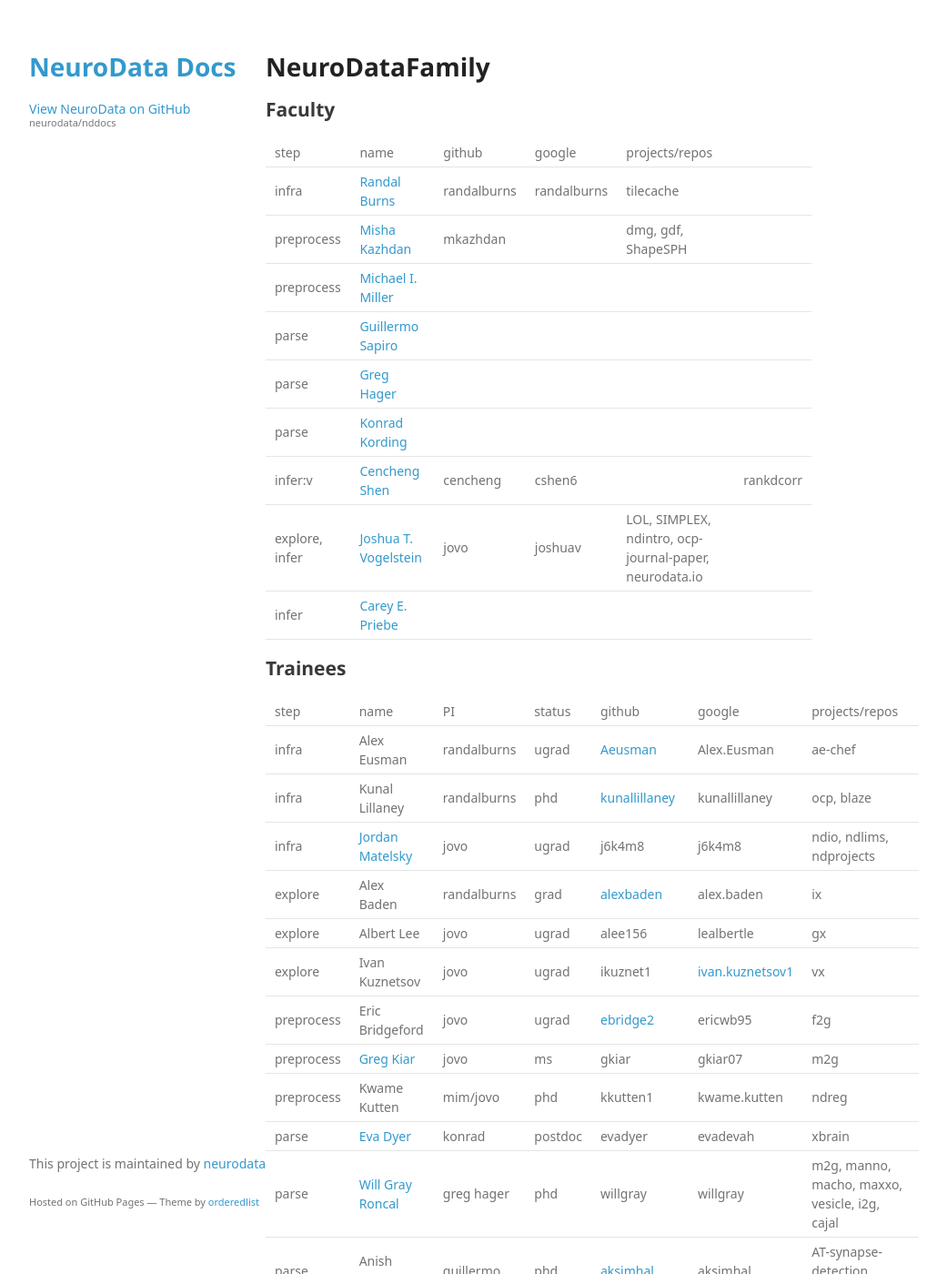
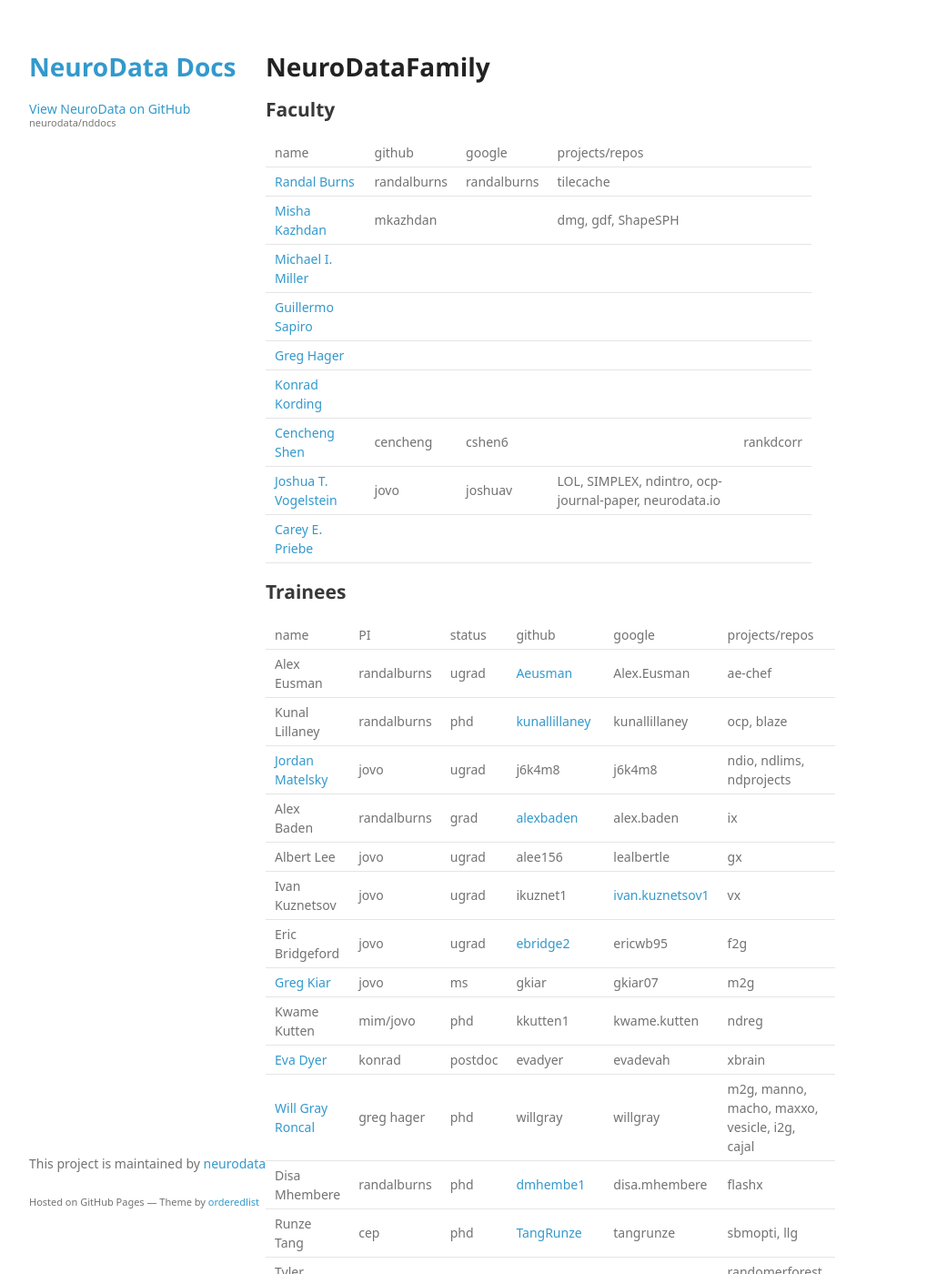
Before and after one commit to neurodata/nddocs-archive, a Jekyll site: the page built from about/peeps.md, in a window 1280 px wide and 1400 px high. Shown: the whole window at 91% size, without its empty margins (178-1219 px from the left). Built offline with Jekyll 4.4.1, drawn with Linux system fonts in a browser that asks for light colours; some web fonts are replaced; some of the changed text lies outside the part shown.

Commit message:
Update peeps.md

```diff
--- a/about/peeps.md
+++ b/about/peeps.md
@@ -7,40 +7,39 @@ layout: default
 
 ## Faculty
 
-| step 			| name 											|  github | google | projects/repos |
-| infra 		| [Randal Burns](http://hssl.cs.jhu.edu/~randal/)|  randalburns 	| randalburns 	| tilecache |
-| preprocess 	| [Misha Kazhdan](http://www.cs.jhu.edu/~misha/)| mkazhdan 		| 				| dmg, gdf, ShapeSPH |
-| preprocess 	| [Michael I. Miller](http://cis.jhu.edu/faculty/mmiller.php) |
-| parse 		| [Guillermo Sapiro](http://sapirolab.pratt.duke.edu/) 								|   |  |  |
-| parse 		| [Greg Hager](http://www.cs.jhu.edu/~hager/)
-| parse 		| [Konrad Kording](http://koerding.com/)
-| infer:v 		| [Cencheng Shen](http://sites.temple.edu/cshen/)| cencheng  								| cshen6 		| 				| rankdcorr |
-| explore, infer			| [Joshua T. Vogelstein](http://jovo.me)  		| jovo 		| joshuav 	| LOL, SIMPLEX, ndintro, ocp-journal-paper, neurodata.io  |
-| infer 		| [Carey E. Priebe](http://www.ams.jhu.edu/~priebe/)
+| name 											|  github | google | projects/repos |
+| [Randal Burns](http://hssl.cs.jhu.edu/~randal/)|  randalburns 	| randalburns 	| tilecache |
+| [Misha Kazhdan](http://www.cs.jhu.edu/~misha/)| mkazhdan 		| 				| dmg, gdf, ShapeSPH |
+| [Michael I. Miller](http://cis.jhu.edu/faculty/mmiller.php) |
+| [Guillermo Sapiro](http://sapirolab.pratt.duke.edu/) 								|   |  |  |
+| [Greg Hager](http://www.cs.jhu.edu/~hager/)
+| [Konrad Kording](http://koerding.com/)
+| [Cencheng Shen](http://sites.temple.edu/cshen/)| cencheng  								| cshen6 		| 				| rankdcorr |
+| [Joshua T. Vogelstein](http://jovo.me)  		| jovo 		| joshuav 	| LOL, SIMPLEX, ndintro, ocp-journal-paper, neurodata.io  |
+| [Carey E. Priebe](http://www.ams.jhu.edu/~priebe/)
 
 
 ## Trainees
 
 
 
-| step 			| name 											| PI | status | github | google | projects/repos |
-| infra 		| Alex Eusman 									| randalburns | ugrad | [Aeusman](https://github.com/Aeusman) 		| Alex.Eusman 	| ae-chef|
-| infra 		| Kunal Lillaney 							| randalburns | phd | [kunallillaney](https://github.com/kunallillaney) | kunallillaney | ocp, blaze  |
-| infra 		| [Jordan Matelsky](http://jordan.matelsky.com) | jovo | ugrad | j6k4m8 		| j6k4m8 		| ndio, ndlims, ndprojects |
-| explore 		| Alex Baden 									| randalburns | grad | [alexbaden](https://github.com/alexbaden) 	| alex.baden 	| ix  |
-| explore 		| Albert Lee 									| jovo | ugrad | alee156 		| lealbertle 	| gx |
-| explore 		| Ivan Kuznetsov 				| jovo | ugrad | ikuznet1 	|[ivan.kuznetsov1](https://scholar.google.com/citations?user=I3zJCYUAAAAJ&hl=en)| vx |
-| preprocess 	| Eric Bridgeford 								| jovo | ugrad | [ebridge2](https://github.com/ebridge2) 		| ericwb95 		| f2g |
-| preprocess 	| [Greg Kiar](http://ikiar.ca)  				| jovo | ms | gkiar 		| gkiar07 		| m2g |
-| preprocess 	| Kwame Kutten 									| mim/jovo | phd |  kkutten1 		| kwame.kutten 	| ndreg |
-| parse 		| [Eva Dyer](http://www.ece.rice.edu/~eld1/)	| konrad | postdoc | evadyer 		| evadevah 		| xbrain |
-| parse 		| [Will Gray Roncal](http://will.grayroncal.com)| greg hager | phd | willgray | willgray 		| m2g, manno, macho, maxxo, vesicle, i2g, cajal  |
-| parse 		| Anish Simhal 							| guillermo | phd | [aksimhal](http://people.duke.edu/~aks62/) | aksimhal | AT-synapse-detection, CLARITY |
-| infer:g 		| Disa Mhembere 								| randalburns | phd | [dmhembe1](http://www.cs.jhu.edu/~disa/) 		| disa.mhembere | flashx |
-| infer:g		| Runze Tang 									| cep | phd | [TangRunze](https://github.com/tangrunze) 	| tangrunze 	| sbmopti, llg |
-| infer:v 		| Tyler Tomita 									| jovo | phd | [ttomita](https://github.com/ttomita/) 	| tmtomita87 	| randomerforest, qing |
-| infer:g,v 	| Shangsi Wang 									| cep/jovo | phd | [shangsiwang](https://github.com/shangsiwang) | | reliability, joint-embedding |
-| infer:g,v 	| [Da Zheng](http://www.cs.jhu.edu/~zhengda/) 	| randal | phd | icoming 		| zhengda1936 	| flashx |
+| name 											| PI | status | github | google | projects/repos |
+| Alex Eusman 									| randalburns | ugrad | [Aeusman](https://github.com/Aeusman) 		| Alex.Eusman 	| ae-chef|
+| Kunal Lillaney 								| randalburns | phd | [kunallillaney](https://github.com/kunallillaney) | kunallillaney | ocp, blaze  |
+| [Jordan Matelsky](http://jordan.matelsky.com) | jovo | ugrad | j6k4m8 		| j6k4m8 		| ndio, ndlims, ndprojects |
+| Alex Baden 									| randalburns | grad | [alexbaden](https://github.com/alexbaden) 	| alex.baden 	| ix  |
+| Albert Lee 									| jovo | ugrad | alee156 		| lealbertle 	| gx |
+| Ivan Kuznetsov 								| jovo | ugrad | ikuznet1 	|[ivan.kuznetsov1](https://scholar.google.com/citations?user=I3zJCYUAAAAJ&hl=en)| vx |
+| Eric Bridgeford 								| jovo | ugrad | [ebridge2](https://github.com/ebridge2) 		| ericwb95 		| f2g |
+| [Greg Kiar](http://ikiar.ca)  				| jovo | ms | gkiar 		| gkiar07 		| m2g |
+| Kwame Kutten 									| mim/jovo | phd |  kkutten1 		| kwame.kutten 	| ndreg |
+| [Eva Dyer](http://www.ece.rice.edu/~eld1/)	| konrad | postdoc | evadyer 		| evadevah 		| xbrain |
+| [Will Gray Roncal](http://will.grayroncal.com)| greg hager | phd | willgray | willgray 		| m2g, manno, macho, maxxo, vesicle, i2g, cajal  |
+| Disa Mhembere 								| randalburns | phd | [dmhembe1](http://www.cs.jhu.edu/~disa/) 		| disa.mhembere | flashx |
+| Runze Tang 									| cep | phd | [TangRunze](https://github.com/tangrunze) 	| tangrunze 	| sbmopti, llg |
+| Tyler Tomita 									| jovo | phd | [ttomita](https://github.com/ttomita/) 	| tmtomita87 	| randomerforest, qing |
+| Shangsi Wang 									| cep/jovo | phd | [shangsiwang](https://github.com/shangsiwang) | | reliability, joint-embedding |
+| [Da Zheng](http://www.cs.jhu.edu/~zhengda/) 	| randal | phd | icoming 		| zhengda1936 	| flashx |
 
 ## Staff
 
@@ -54,7 +53,7 @@ layout: default
 ## Alumni
 
 | role 			| name 											|  github | google | projects/repos |
-| co-founder 	| [R. Jacob Vogelstein](http://www.iarpa.gov/index.php/our-program-managers)|
-|  			| [Eric Perlman](http://www.yikes.com/~eric/) |
-| | Priya Manavalan
-| | Ayushi Sinha
+| Co-Founder 	| [R. Jacob Vogelstein](http://www.iarpa.gov/index.php/our-program-managers)|
+|  				| [Eric Perlman](http://www.yikes.com/~eric/) |
+| 				| Priya Manavalan
+| 				| Ayushi Sinha
```
